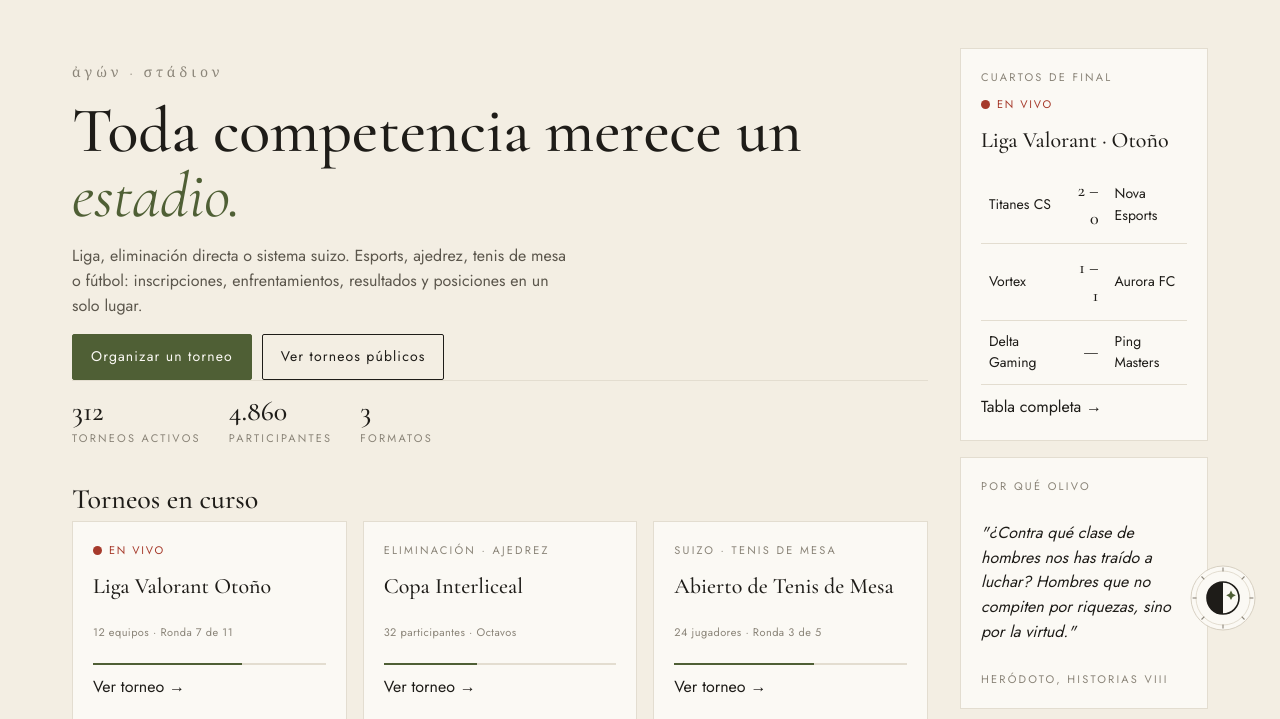
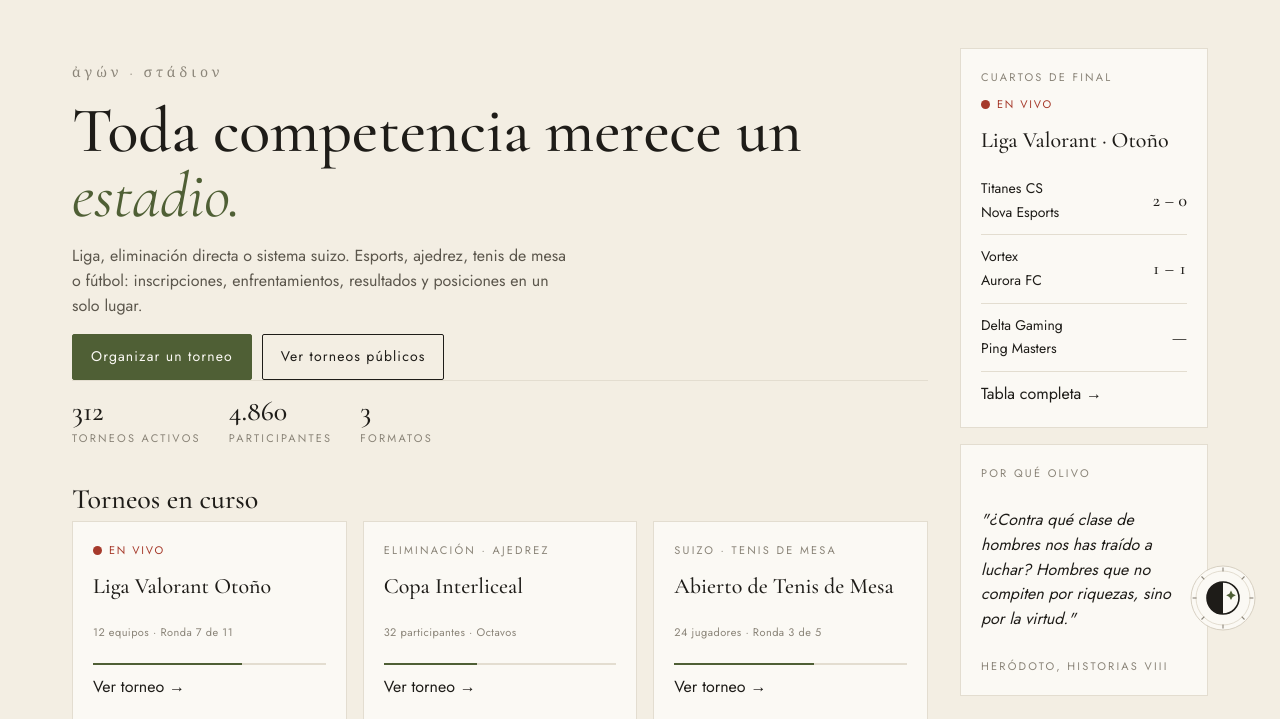
Before and after one commit to lzzro/agonstadion, a PHP site: page / in a window 1280 px wide. Shown: the part 145-864 px from the top of the page. Run offline with PHP 8.4, Linux system fonts and the light colour scheme.

Commit message:
El marcador de la tarjeta en vivo no se parte

```diff
--- a/deploy/hosting-compartido/public_html/css/style.css
+++ b/deploy/hosting-compartido/public_html/css/style.css
@@ -205,6 +205,32 @@ table { width: 100%; border-collapse: collapse; font-size: 14px; }
 th { text-align: left; font-size: 11px; letter-spacing: .16em; text-transform: uppercase; color: var(--ink3); font-weight: 500; padding: 8px; border-bottom: 1px solid var(--veta); }
 td { padding: 10px 8px; border-bottom: 1px solid var(--hair); }
 td.num { text-align: right; font-family: var(--serif); font-size: 18px; }
+/* Un marcador ("2 – 0", "1 – 1", o la raya de un partido sin empezar)
+   no se parte nunca: si falta lugar, se parten los nombres de los
+   equipos de al lado. Vale para la celda de la tabla (tarjeta en vivo
+   del inicio), para el marcador de Resultados del panel y para la hora
+   de las filas de partidos, que en un partido jugado lleva el resultado.
+   Los numeros van en tabular-nums para que "1 – 1" y "2 – 0" midan lo
+   mismo y la columna no baile de una fila a otra. */
+.marcador, .partido .hora { white-space: nowrap; font-variant-numeric: tabular-nums; }
+td.marcador { text-align: center; padding-left: 10px; padding-right: 10px; }
+/* La tarjeta "en vivo" del inicio, en la columna lateral (desde 768 px),
+   tiene entre 140 y 250 px de ancho. Tres columnas (equipo, marcador,
+   equipo) no entran ahi: una palabra como "Esports" no se puede partir,
+   y con el marcador en un solo renglon la tabla se saldria de la
+   tarjeta. Ahi cada partido va en dos renglones: los dos equipos, uno
+   debajo del otro, a la izquierda, y el marcador a la derecha, centrado
+   entre los dos. En el telefono la tarjeta ocupa todo el ancho y sigue
+   en tres columnas. */
+@media (min-width: 768px) {
+  table.en-vivo, table.en-vivo tbody { display: block; }
+  table.en-vivo tr { display: grid; grid-template-columns: minmax(0, 1fr) auto; column-gap: 12px;
+    align-items: center; padding: 10px 0; border-bottom: 1px solid var(--hair); }
+  table.en-vivo td { padding: 1px 0; border: 0; min-width: 0; }
+  table.en-vivo td:first-child { grid-column: 1; grid-row: 1; }
+  table.en-vivo td:last-child { grid-column: 1; grid-row: 2; }
+  table.en-vivo td.marcador { grid-column: 2; grid-row: 1 / span 2; padding: 0; }
+}
 tr.clasifica { background: var(--olivoT); }
 tr.clasifica td { border-bottom-color: var(--olivoB); }
 .tabla-scroll { overflow-x: auto; }
--- a/deploy/hosting-compartido/public_html/index.php
+++ b/deploy/hosting-compartido/public_html/index.php
@@ -68,7 +68,7 @@
 <div class="tarjeta">
   <div class="fila" style="justify-content:space-between"><span class="etiqueta">Cuartos de final</span><span class="estado estado-en-vivo">En vivo</span></div>
   <h3>Liga Valorant · Otoño</h3>
-  <table><tr><td>Titanes CS</td><td class="num">2 – 0</td><td>Nova Esports</td></tr><tr><td>Vortex</td><td class="num">1 – 1</td><td>Aurora FC</td></tr><tr><td>Delta Gaming</td><td class="num">—</td><td>Ping Masters</td></tr></table>
+  <table class="en-vivo"><tr><td>Titanes CS</td><td class="num marcador">2 – 0</td><td>Nova Esports</td></tr><tr><td>Vortex</td><td class="num marcador">1 – 1</td><td>Aurora FC</td></tr><tr><td>Delta Gaming</td><td class="num marcador">—</td><td>Ping Masters</td></tr></table>
   <a href="torneo.php">Tabla completa →</a>
 </div>
 <div class="tarjeta">
--- a/public/index.php
+++ b/public/index.php
@@ -68,7 +68,7 @@
 <div class="tarjeta">
   <div class="fila" style="justify-content:space-between"><span class="etiqueta">Cuartos de final</span><span class="estado estado-en-vivo">En vivo</span></div>
   <h3>Liga Valorant · Otoño</h3>
-  <table><tr><td>Titanes CS</td><td class="num">2 – 0</td><td>Nova Esports</td></tr><tr><td>Vortex</td><td class="num">1 – 1</td><td>Aurora FC</td></tr><tr><td>Delta Gaming</td><td class="num">—</td><td>Ping Masters</td></tr></table>
+  <table class="en-vivo"><tr><td>Titanes CS</td><td class="num marcador">2 – 0</td><td>Nova Esports</td></tr><tr><td>Vortex</td><td class="num marcador">1 – 1</td><td>Aurora FC</td></tr><tr><td>Delta Gaming</td><td class="num marcador">—</td><td>Ping Masters</td></tr></table>
   <a href="torneo.php">Tabla completa →</a>
 </div>
 <div class="tarjeta">
```
Also changed, not shown: public/css/style.css (+26 -0 lines).
